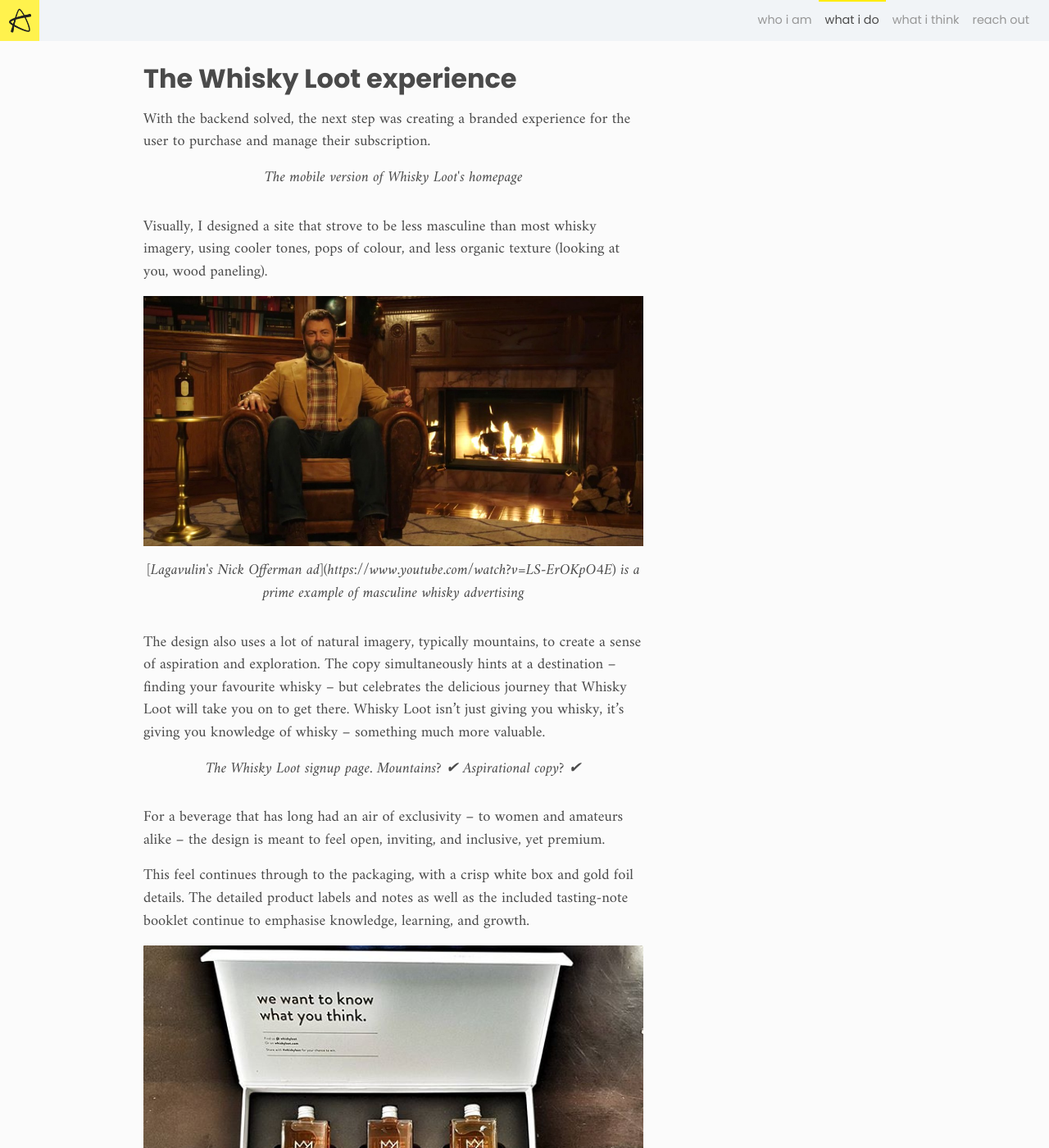
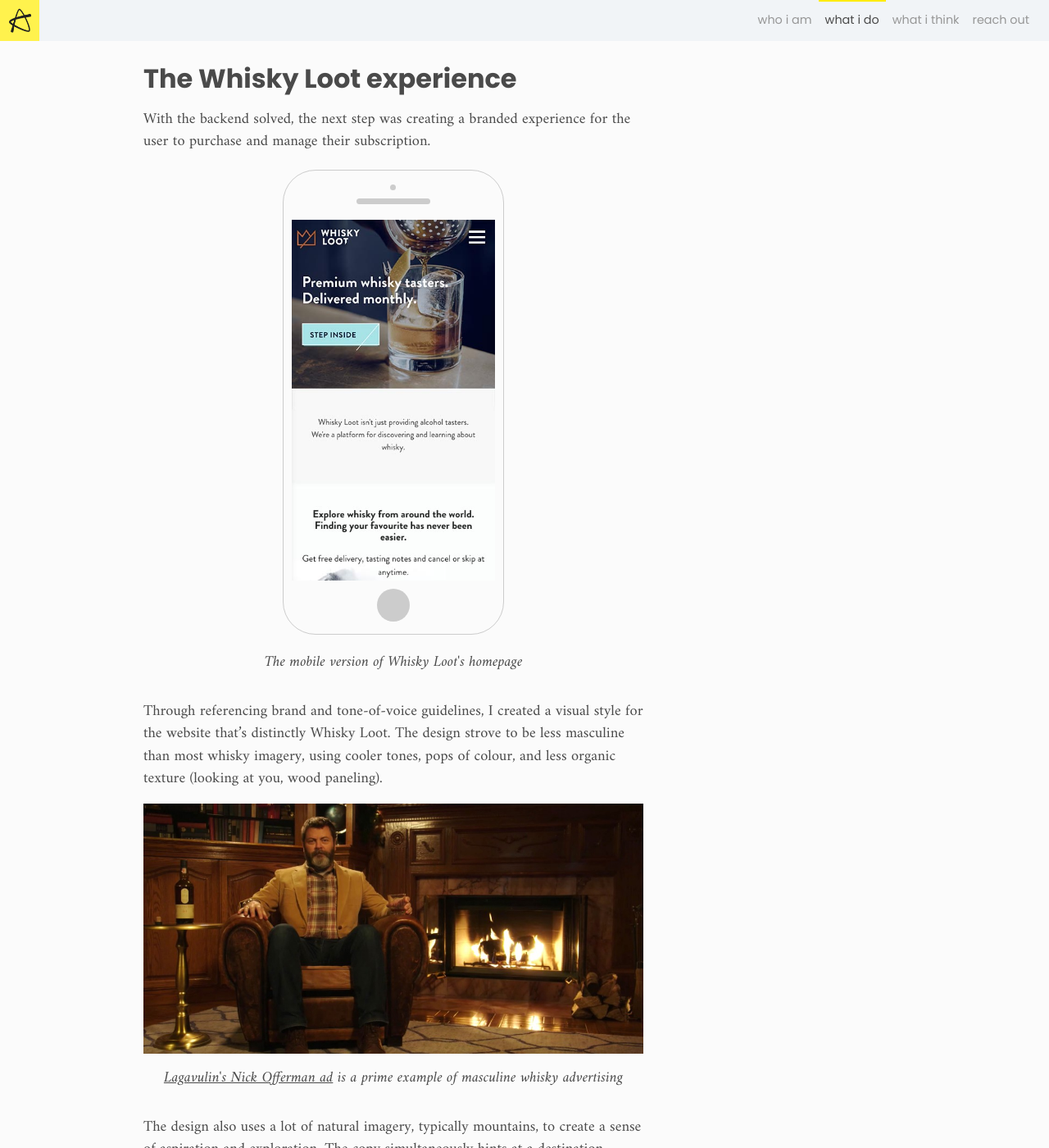
Before and after one commit to amandagracewall/portfolio, a Jekyll site: the page built from _works/whisky-loot.markdown, in a window 1280 px wide and 1400 px high, scrolled down 1386 px. Shown: the whole window at 82% size. Built offline with Jekyll 4.4.1, drawn with Linux system fonts in a browser that asks for light colours; nearby versions of some CDN libraries; some of the changed text lies outside the part shown.

Commit message:
whisky loot case

```diff
--- a/_works/whisky-loot.markdown
+++ b/_works/whisky-loot.markdown
@@ -29,15 +29,39 @@
 ## The Whisky Loot experience
 With the backend solved, the next step was creating a branded experience for the user to purchase and manage their subscription.
 
+<div class="phone-shape">
+	<div class="top-details">
+		<span class="camera"></span>
+		<span class="speaker"></span>
+	</div>
+	<div class="phone-screen">
+		<div class="screen">
+			<img class="screens" src="/resources/whiskyloot/home.jpg" width="100%">
+		</div>
+	</div>
+	<div class="circle-button"></div>
+</div>
 <p class="caption">The mobile version of Whisky Loot's homepage</p>
 
-Visually, I designed a site that strove to be less masculine than most whisky imagery, using cooler tones, pops of colour, and less organic texture (looking at you, wood paneling).
+Through referencing brand and tone-of-voice guidelines, I created a visual style for the website that's distinctly Whisky Loot. The design strove to be less masculine than most whisky imagery, using cooler tones, pops of colour, and less organic texture (looking at you, wood paneling).
 
 ![whisky_masculine_nick_offerman.jpg](/uploads/whisky_masculine_nick_offerman.jpg)
-<p class="caption">[Lagavulin's Nick Offerman ad](https://www.youtube.com/watch?v=LS-ErOKpO4E) is a prime example of masculine whisky advertising</p>
+<p class="caption"><a href="https://www.youtube.com/watch?v=LS-ErOKpO4E">Lagavulin's Nick Offerman ad</a> is a prime example of masculine whisky advertising</p>
 
 The design also uses a lot of natural imagery, typically mountains, to create a sense of aspiration and exploration. The copy simultaneously hints at a destination – finding your favourite whisky – but celebrates the delicious journey that Whisky Loot will take you on to get there. Whisky Loot isn't just giving you whisky, it's giving you knowledge of whisky – something much more valuable.
 
+<div class="phone-shape">
+	<div class="top-details">
+		<span class="camera"></span>
+		<span class="speaker"></span>
+	</div>
+	<div class="phone-screen">
+		<div class="screen">
+			<img class="screens" src="/resources/whiskyloot/signup.jpg" width="100%">
+		</div>
+	</div>
+	<div class="circle-button"></div>
+</div>
 <p class="caption">The Whisky Loot signup page. Mountains? ✔ Aspirational copy? ✔</p>
 
 For a beverage that has long had an air of exclusivity – to women and amateurs alike – the design is meant to feel open, inviting, and inclusive, yet premium.
@@ -45,6 +69,6 @@
 This feel continues through to the packaging, with a crisp white box and gold foil details. The detailed product labels and notes as well as the included tasting-note booklet continue to emphasise knowledge, learning, and growth.
 
 ![instagram.jpg](/uploads/instagram.jpg)
-<p class="caption">A great product flat lay taken by [@kyandkey](https://www.instagram.com/kyandkey/)</p>
+<p class="caption">A great product flat lay taken by <a href="https://www.instagram.com/kyandkey/">@kyandkey</a></p>
 
 To see the full site or to start your whisky journey, visit [whiskyloot.com](https://whiskyloot.com).
```
Also changed, not shown: resources/whiskyloot/home.jpg (added), resources/whiskyloot/signup.jpg (added).
